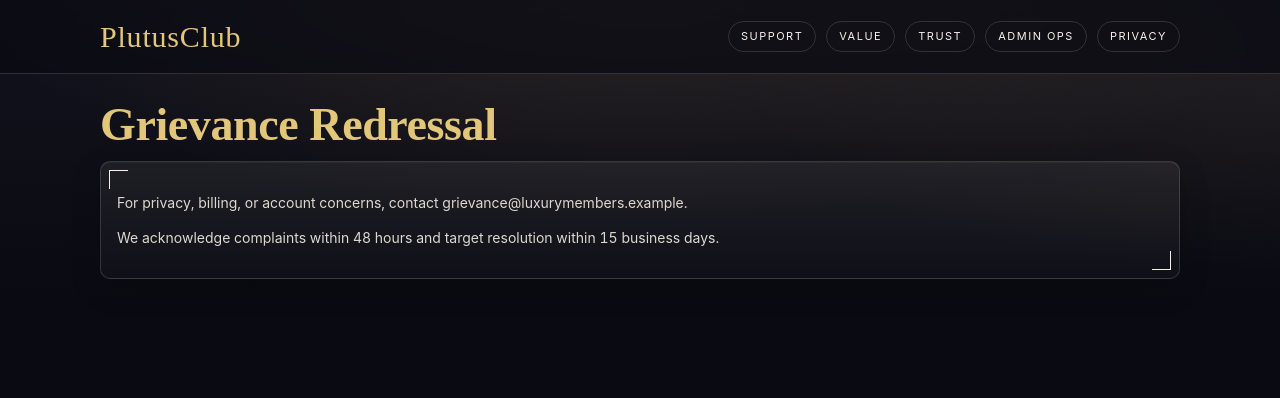
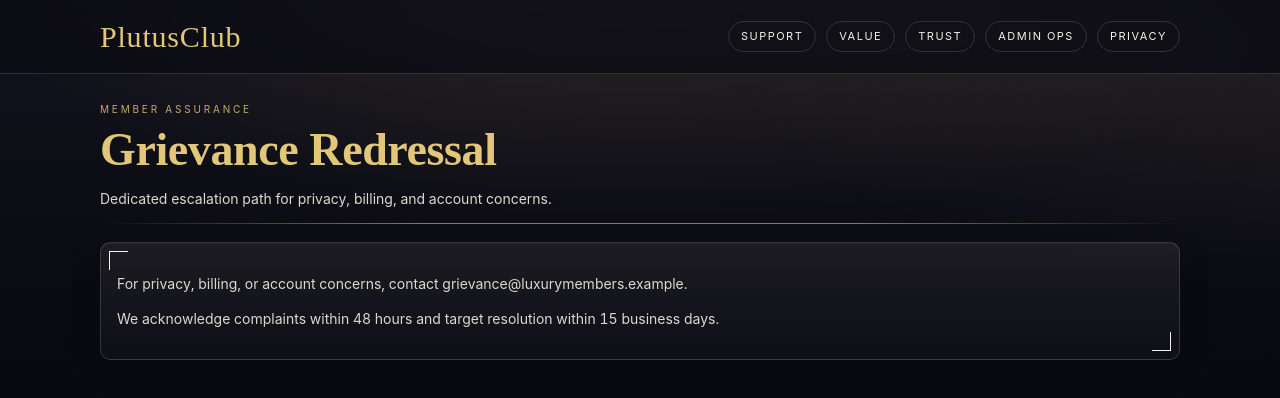
Before and after one commit to Teamtrue/luxury-members, a Next.js app in the folder luxury-members-next/: page /grievance in a window 1280 px wide. Shown: the top 398 px of the page. Built offline with nearby package versions, Linux system fonts and the light colour scheme.

Commit message:
Add premium hero framing to grievance page

```diff
--- a/luxury-members-next/app/grievance/page.tsx
+++ b/luxury-members-next/app/grievance/page.tsx
@@ -1,7 +1,11 @@
 export default function GrievancePage() {
   return (
     <>
+      <div className="hero-eyebrow">Member Assurance</div>
       <h1>Grievance Redressal</h1>
+      <p>Dedicated escalation path for privacy, billing, and account concerns.</p>
+      <div className="hairline" />
+
       <section>
         <p>For privacy, billing, or account concerns, contact grievance@luxurymembers.example.</p>
         <p>We acknowledge complaints within 48 hours and target resolution within 15 business days.</p>
```
